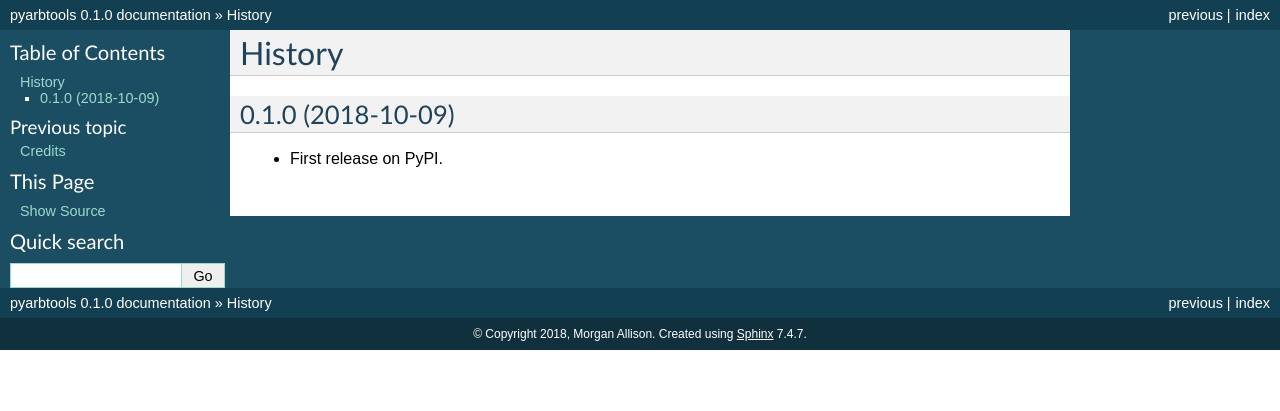
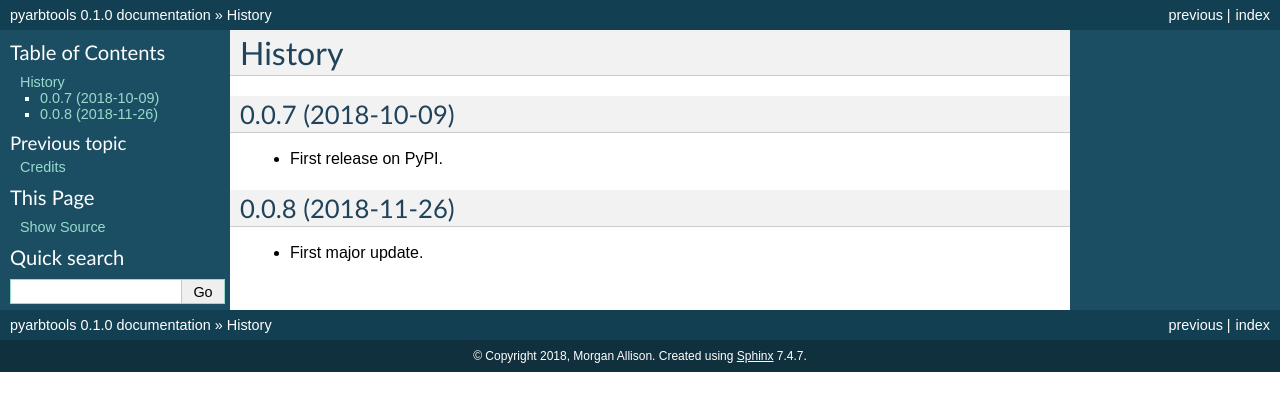
Before and after one commit to morgan-at-keysight/pyarbtools, a Sphinx documentation site: the page built from docs/history.rst, in a window 1280 px wide. Shown: the top 411 px of the page. Built offline with Sphinx 7.4.7, drawn with Linux system fonts in a browser that asks for light colours.

Commit message:
Updated docs and PyPI peripheral code.

```diff
--- a/HISTORY.rst
+++ b/HISTORY.rst
@@ -2,7 +2,12 @@
 History
 =======
 
-0.1.0 (2018-10-09)
+0.0.7 (2018-10-09)
 ------------------
 
 * First release on PyPI.
+
+0.0.8 (2018-11-26)
+------------------
+
+* First major update.
--- a/conf.py
+++ b/conf.py
@@ -24,9 +24,9 @@ copyright = '2018, Morgan Allison'
 author = 'Morgan Allison'
 
 # The short X.Y version
-version = '0.0.7'
+version = '0.0.8'
 # The full version, including alpha/beta/rc tags
-release = '0.0.7'
+release = '0.0.8'
 
 
 # -- General configuration ---------------------------------------------------
--- a/pyarbtools/__init__.py
+++ b/pyarbtools/__init__.py
@@ -4,7 +4,7 @@
 
 __author__ = """Morgan Allison"""
 __email__ = 'morgan.j.allison@gmail.com'
-__version__ = '0.1.0'
+__version__ = '0.0.8'
 
 from . import communications
 from . import instruments
--- a/setup.py
+++ b/setup.py
@@ -2,7 +2,7 @@ from setuptools import setup, find_packages
 
 setup(
     name='pyarbtools',
-    version='0.0.7',
+    version='0.0.8',
     author='Morgan Allison',
     author_email='morgan.allison@keysight.com',
     description='Keysight signal generator tools.',
```
Also changed, not shown: docs/usage.rst (+4 -6 lines).
